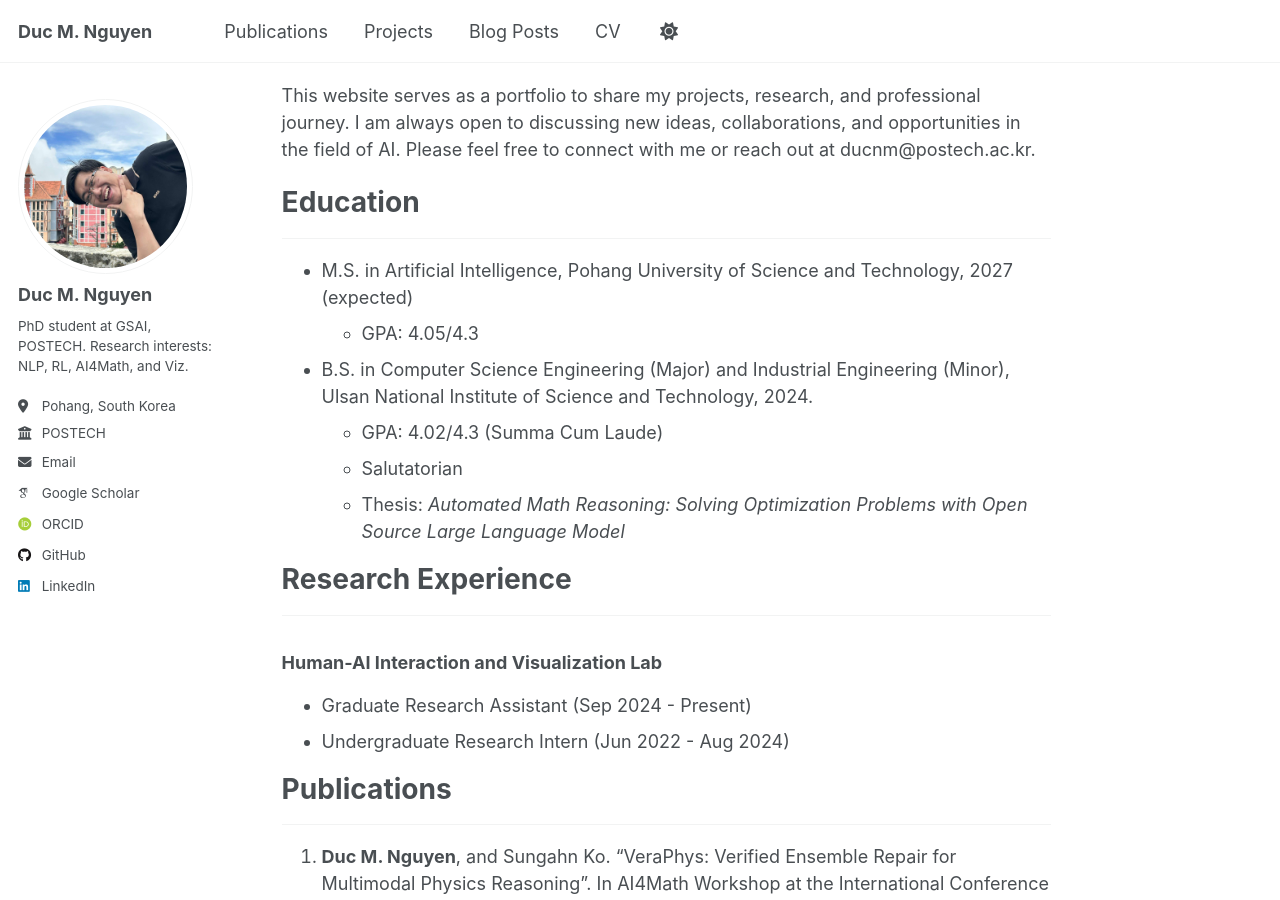
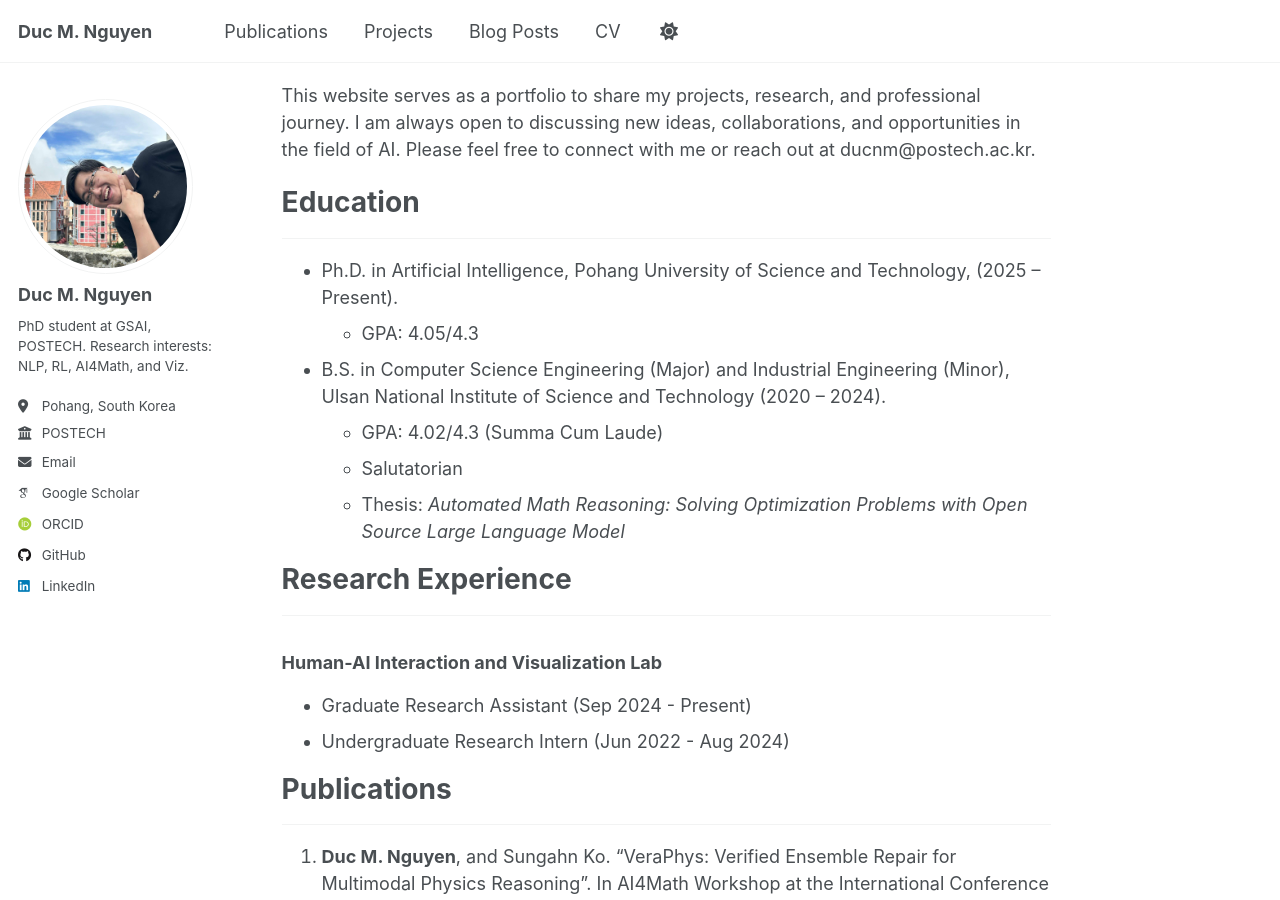
Before and after one commit to kurone02/kurone02.github.io, a Jekyll site: the page built from _pages/about.md, in a window 1280 px wide and 900 px high, scrolled down 430 px. Built offline with Jekyll 4.4.1, drawn with Linux system fonts in a browser that asks for light colours; some web fonts are replaced; a script that is not in the unit is left out.

Commit message:
update education status

```diff
--- a/_pages/about.md
+++ b/_pages/about.md
@@ -15,9 +15,9 @@ This website serves as a portfolio to share my projects, research, and professio
 
 # Education
 ---
-* M.S. in Artificial Intelligence, Pohang University of Science and Technology, 2027 (expected)
+* Ph.D. in Artificial Intelligence, Pohang University of Science and Technology, (2025 -- Present).
   * GPA: 4.05/4.3
-* B.S. in Computer Science Engineering (Major) and Industrial Engineering (Minor), Ulsan National Institute of Science and Technology, 2024.
+* B.S. in Computer Science Engineering (Major) and Industrial Engineering (Minor), Ulsan National Institute of Science and Technology (2020 -- 2024).
   * GPA: 4.02/4.3 (Summa Cum Laude)
   * Salutatorian
   * Thesis: *Automated Math Reasoning: Solving Optimization Problems with Open Source Large Language Model*
```
